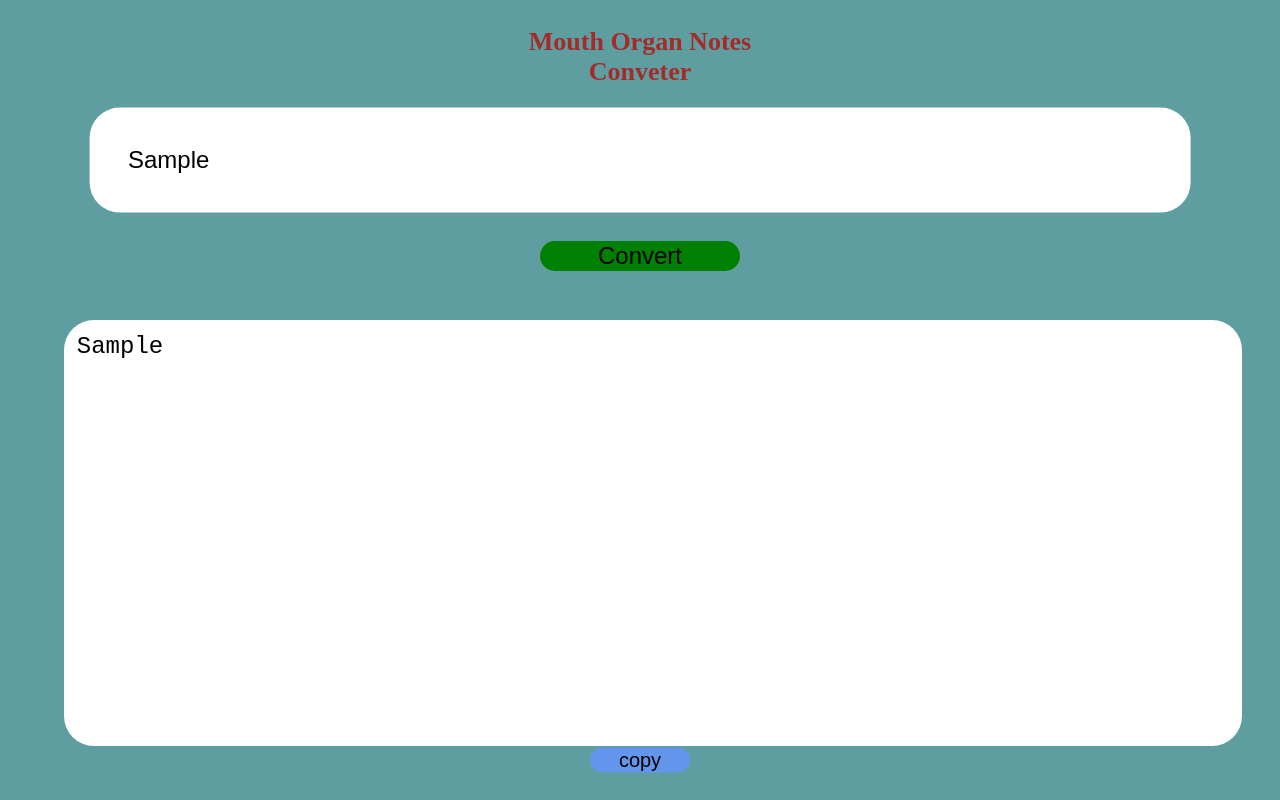
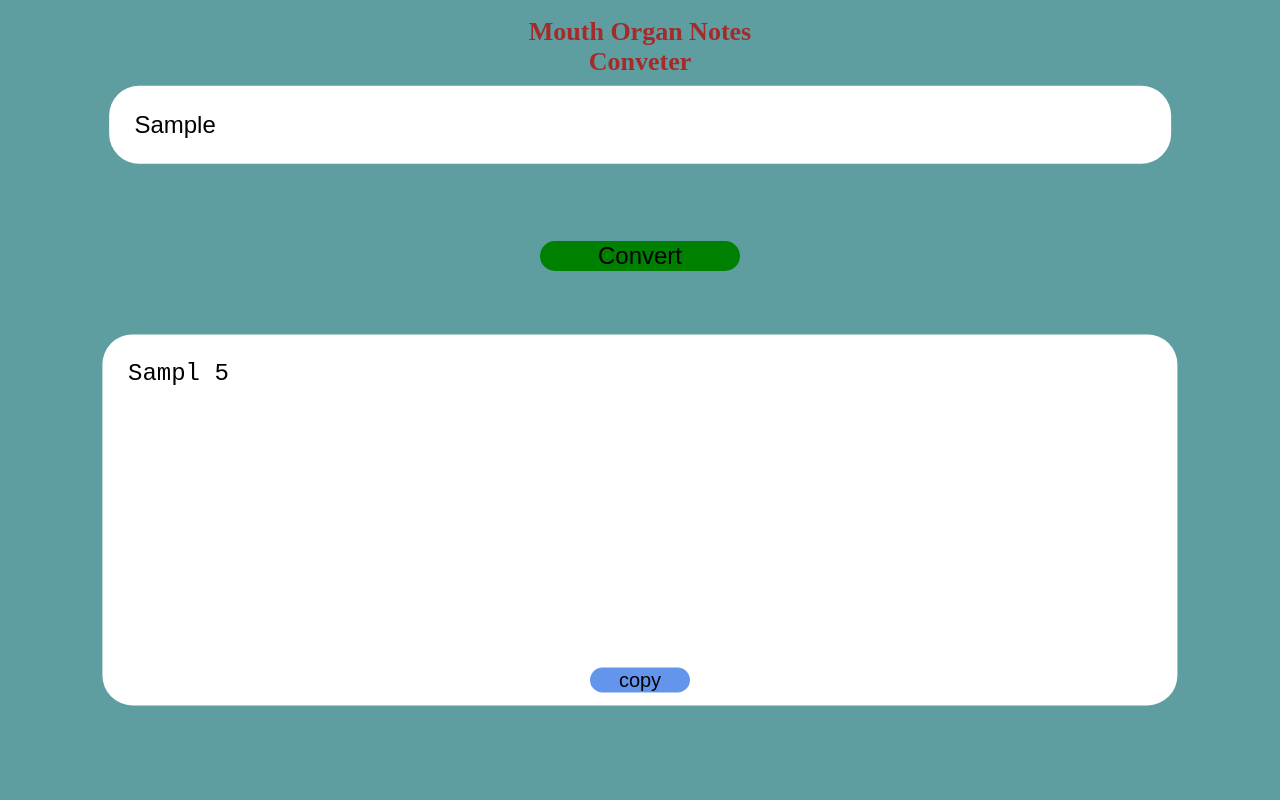
Before and after one commit to ssuriya1/music-notes-convertor, a plain HTML site: page index.html in a window 1280 px wide. Both pictures are taken after typing "Sample", "Sample" into the empty fields and a click on the button "Convert". Drawn offline with Linux system fonts and the light colour scheme.

Commit message:
Updated the converter script

```diff
--- a/index.html
+++ b/index.html
@@ -20,10 +20,10 @@
 
     .header {
         color: brown;
-        position: absolute;
+        position: relative;
         width: 300px;
         text-align: center;
-        top: 5%;
+        top: 30px;
         left: 50%;
         transform: translate(-50%, -50%);
         font-size: 26px;
@@ -31,9 +31,9 @@
 
     .notes {
         width: 80%;
-        padding: 3%;
-        position: absolute;
-        top: 20%;
+        padding: 2%;
+        position: relative;
+        top: 30px;
         left: 50%;
         transform: translate(-50%, -50%);
         font-size: 24px;
@@ -41,12 +41,13 @@
 
     .output {
         resize: none;
-        width: 90%;
-        height: 50%;
+        width: 80%;
+        height: 40%;
         position: absolute;
-        top: 40%;
-        left: 5%;
-        padding: 1%;
+        top: 65%;
+        left: 50%;
+        transform: translate(-50%, -50%);
+        padding: 2%;
         font-size: 24px;
     }
 
@@ -65,7 +66,7 @@
     .copy {
         position: absolute;
         cursor: pointer;
-        top: 95%;
+        top: 85%;
         left: 50%;
         font-size: 20px;
         width: 100px;
@@ -77,36 +78,19 @@
 <body>
     <h1 class="header">Mouth Organ Notes Conveter</h1>
     <input type="text" class="notes" id="notes" autofocus>
-    <button class="convert" onclick="convert()">Convert</button>
+    <button class="convert" onclick="converter()">Convert</button>
     <textarea class="output" id="output"></textarea>
     <button class="copy" onclick="copy()">copy</button>
 </body>
 
 <script>
-    function convert() {
-        var notes = "";
-        notes = document.getElementById("notes").value;
-        var arr = [];
-        arr.push(notes.split(''));
-        console.log(arr);
-        var outputNotes = "";
-        for (i = 0; i <= arr.length; i++) {
-            if (arr[i] == 'C' || arr[i] == 'c')
-                outputNotes = "4";
-            if (arr[i] == 'D' || arr[i] == 'd')
-                outputNotes = "-4";
-            if (arr[i] == 'E' || arr[i] == 'e')
-                outputNotes = "5";
-            if (arr[i] == 'F' || arr[i] == 'f')
-                outputNotes = "-5";
-            if (arr[i] == 'G' || arr[i] == 'g')
-                outputNotes = "6";
-            if (arr[i] == 'A' || arr[i] == 'a')
-                outputNotes = "-6";
-            if (arr[i] == 'B' || arr[i] == 'b')
-                outputNotes = "7";
-        }
-        document.getElementById("output").innerHTML += outputNotes;
+    function converter() {
+        var str = document.getElementById("notes").value;
+        str = str.replace(/c/gi, " 4"); //replaces the value line by line
+        str = str.replace(/d/gi, " -4");
+        str = str.replace(/e/gi, " 5");
+        str = str.replace(/f/gi, " -5");
+        document.getElementById("output").value = str;
     }
     function copy() {
         var range = document.createRange();
```
